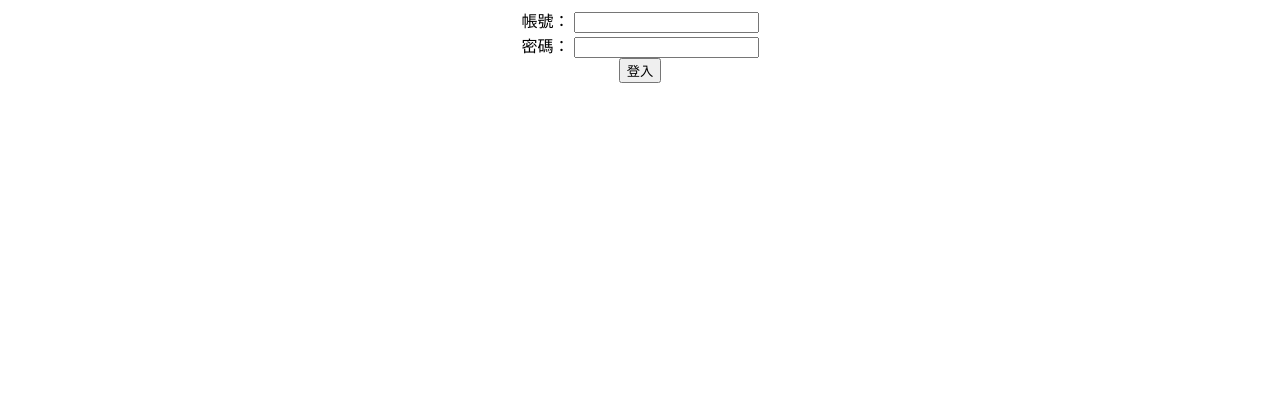
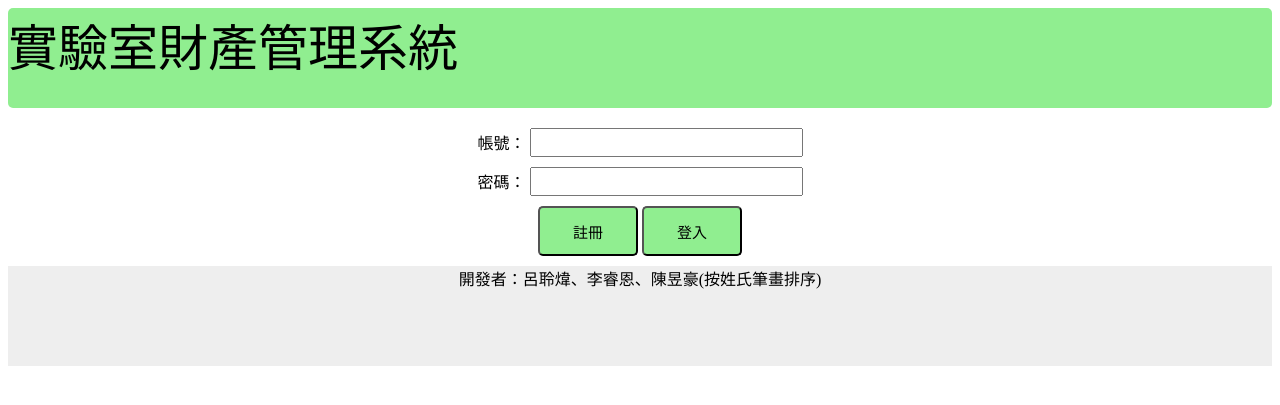
Before and after one commit to channing333/MidProj, a PHP site: page /html/Login.html in a window 1280 px wide. Shown: the top 405 px of the page. Run offline with PHP 8.4, Linux system fonts and the light colour scheme.

Commit message:
06:17 登入頁簡單CSS

```diff
--- /dev/null
+++ b/css/common.css
@@ -0,0 +1,13 @@
+.header {
+    height: 100px;
+    background-color: #90EE90;
+    border-radius: 5px;
+    font-size: 50px;
+    font-family: serif;
+}
+
+.footer {
+    text-align: center;
+    height: 100px;
+    background-color: #EEEEEE;
+}
--- a/css/login.css
+++ b/css/login.css
@@ -1,7 +1,41 @@
-.content{
-    height:auto;
+.header {
+    height: 100px;
+    background-color: #90EE90;
+    border-radius: 5px;
+    font-size: 50px;
+    font-family: serif;
+}
+
+.content {
+    height: auto;
+}
+
+.information {
+    text-align: center;
+    margin-top: 10px;
 }
 
 .account{
-    text-align:center;
+    font-size: 20px;
+    margin-top: 10px;
 }
+
+.button{
+    margin-top: 10px;
+    margin-bottom: 10px;
+    width: 100px;
+    height: 50px;
+    border-radius: 5px;
+    background-color: #90EE90;
+    font-size: 15px;
+}
+
+.button:hover{
+    opacity: 0.5;
+}
+
+.footer {
+    text-align: center;
+    height: 100px;
+    background-color: #EEEEEE;
+}
--- a/html/Login.html
+++ b/html/Login.html
@@ -3,25 +3,30 @@
 
 <head>
     <meta charset="utf-8">
-    <link rel="stylesheet" href="css/login.css">
+    <link rel="stylesheet" href="../css/login.css">
+    <link rel=stylesheet type="text/css" href="../css/common.css">
     <title>
         登入頁面
     </title>
 </head>
 
 <body>
+ <script language="JavaScript" src="../js/func.js"></script>
+   <div class="header">實驗室財產管理系統</div>
     <div class="content">
-        <div class="account">
-            <form action="php/login.php" method="post">
+        <div class="information">
+            <form method="post">
                 帳號：
-                <input type="text" name="acc">
+                <input type="text" class="account" name="acc">
                 <br> 密碼：
-                <input type="text" name="pwd">
+                <input type="text" class="account" name="pwd">
                 <br>
-                <input type="submit" name="Send" value="登入">
+                <input type="submit" class="button" name="reg" value="註冊" onclick="this.form.action='register.html';">
+                <input type="submit" class="button" name="Send" value="登入" onclick="this.form.action='../php/login.php';this.form.submit();">
             </form>
         </div>
     </div>
+    <div class="footer">開發者：呂聆煒、李睿恩、陳昱豪(按姓氏筆畫排序)</div>
 </body>
 
 </html>
--- /dev/null
+++ b/js/func.js
@@ -0,0 +1,3 @@
+function register(){
+    return window.location.href = '../html/register.html';              // The function returns the product of p1 and p2
+}
```
